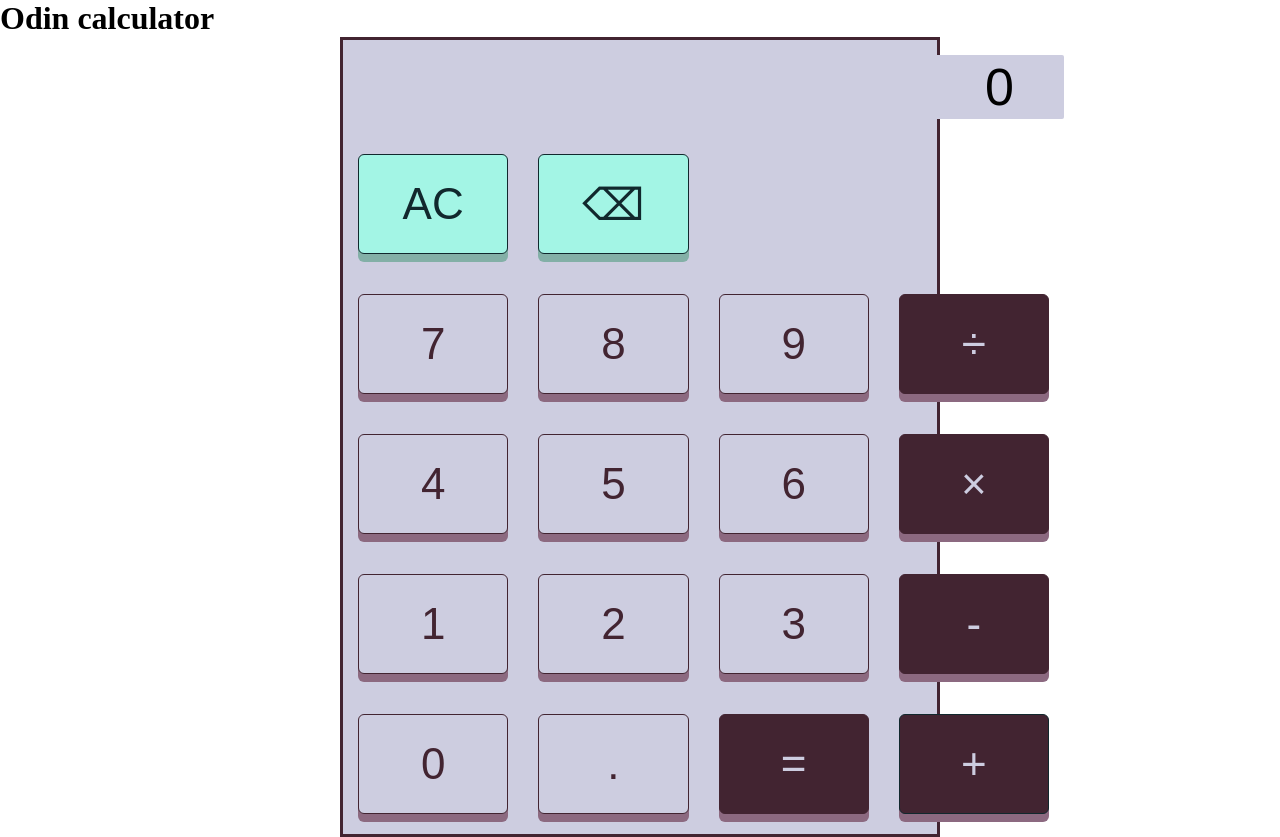
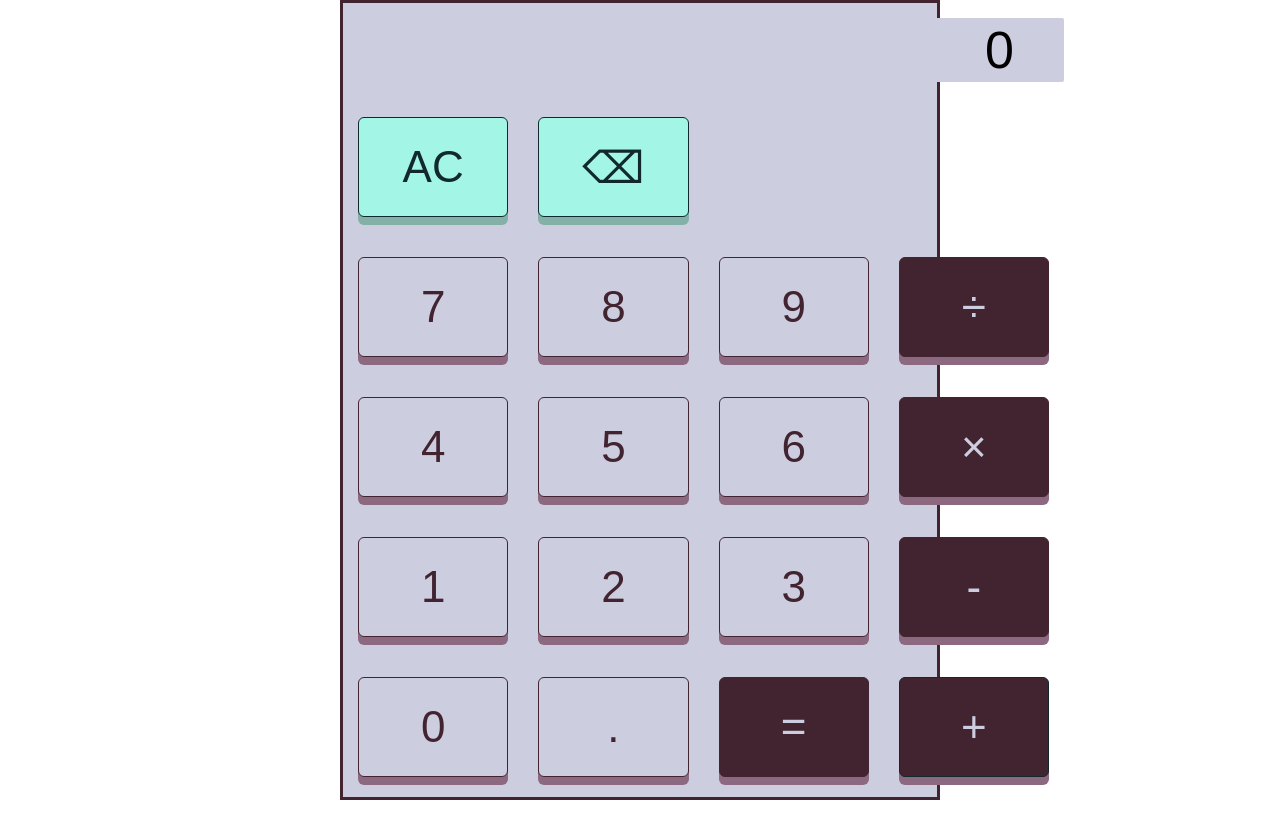
Before and after one commit to clairemanthey/odin_calculator, a plain HTML site: page index.html in a window 1280 px wide. After the commit the page ends 800 px from the top, so only its background shows below. Drawn offline with Linux system fonts and the light colour scheme.

Commit message:
updated class

```diff
--- a/index.html
+++ b/index.html
@@ -8,7 +8,6 @@
       <script src="index.js" defer></script>
     </head>
     <body class="body">
-      <h1 class="title">Odin calculator</h1>
       <main class="main">
         <div class="calculator__body calc-keys">
           <input type="text" class="calc-display" value="0" disabled>
```
